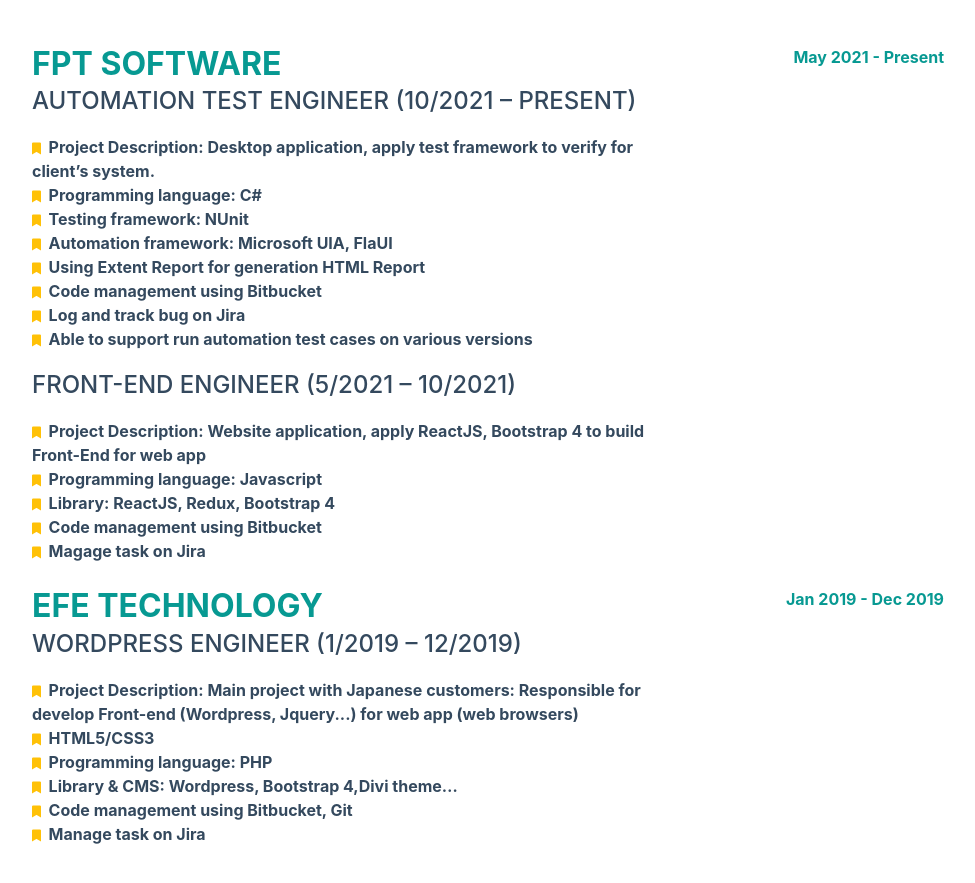
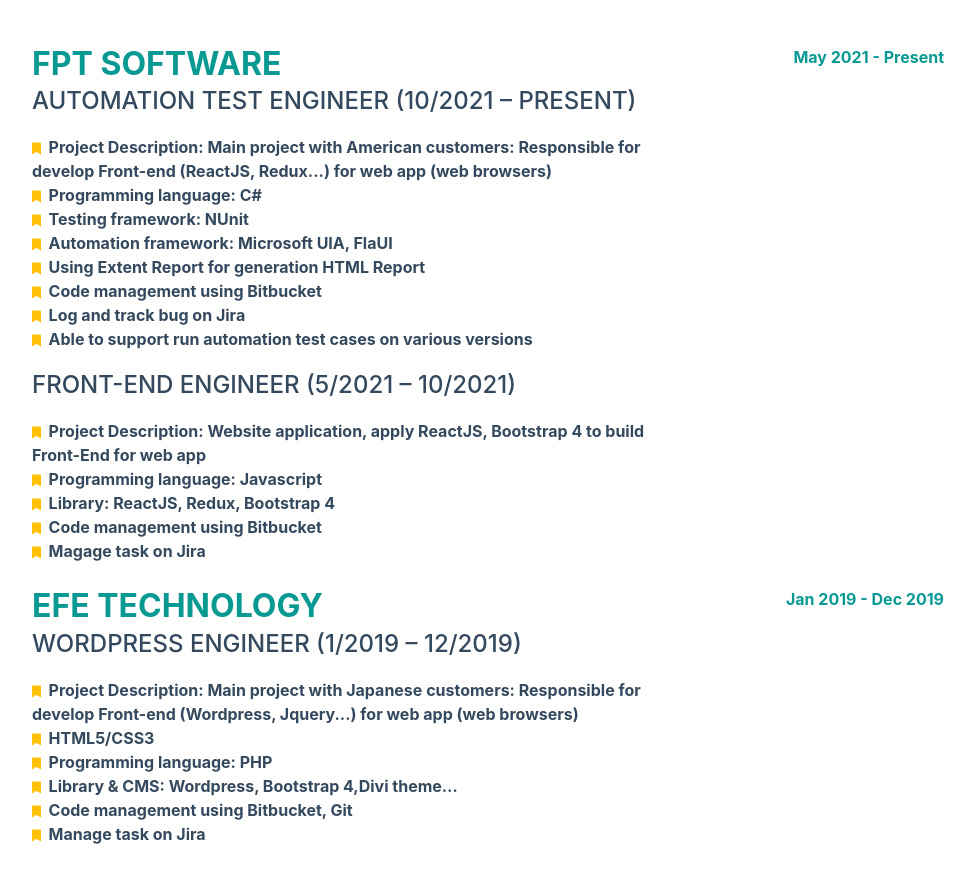
Before and after one commit to TraNguyen95/My-CV, a plain HTML site: page index.html in a window 1280 px wide. Shown: the part 920-1803 px from the top of the page, without its empty margins (288-1263 px from the left). Drawn offline with Linux system fonts and the light colour scheme; a web font is replaced by a local one.

Commit message:
edit code

```diff
--- a/index.html
+++ b/index.html
@@ -146,7 +146,8 @@
             </div>
             <div class="mb-0">
               <i class="fa-custom-list fa fa-bookmark text-warning"></i>&nbsp;
-              Project Description: Desktop application, apply test framework to verify for client’s system.<br />
+              Project Description: Main project with American customers: Responsible for develop Front-end (ReactJS,
+              Redux...) for web app (web browsers)<br />
               <i class="fa-custom-list fa fa-bookmark text-warning"></i>&nbsp;
               Programming language: C# <br />
               <i class="fa-custom-list fa fa-bookmark text-warning"></i>&nbsp;
```
Also changed, not shown: 1 other file.
